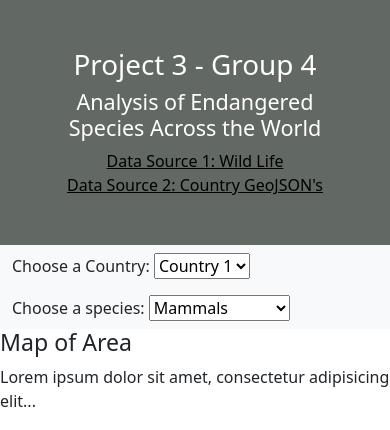
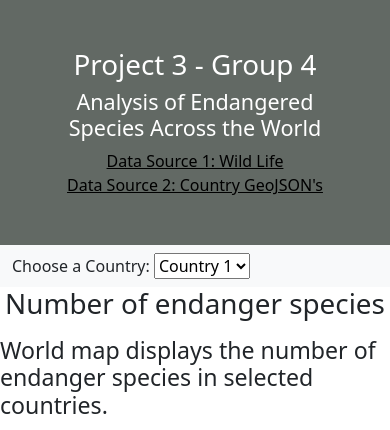
Before and after one commit to AlexFeeney/WildLife-Analysis---Website-Build, a Flask app: page / in a window 390 px wide; the page is wider, and only the part inside the window is pictured. Shown: the top 430 px of that part. Run offline with Flask 3, Linux system fonts and the light colour scheme; some libraries are stand-ins or nearby versions.

Commit message:
update leaflet map component

```diff
--- a/templates/index.html
+++ b/templates/index.html
@@ -47,28 +47,38 @@
           </ul>
         </div>
        </nav>
-
-       <!-- vy input -->
+      <div class=".container-fluid">
+        <div class="row">
+          <div class="col-sm-8">
+            <h1>Number of endanger species</h1>
+            <p><h3>World map displays the number of endanger species in selected countries.</h3></p>
+            <p>Click on the country to display the details.</p>
+            <!-- vy input -->
+       <!-- Dropdown menu for endanger level -->
+       <nav class="navbar navbar-expand-sm bg-light .justify-content-center">
+        <div class="container-fluid">
+          <ul class="navbar-nav \">
+            <li class="nav-item">
+                <label>Choose a dataset: </label>
+                <select id="dataset" onchange="optionChanged(this.value)"></select>
+            </li>
+          </ul>
+        </div>
+       </nav>
+       <!-- Dropdown menu for endanger level -->
+            <!-- vy input -->
        <!-- Dropdown menu for species -->
        <nav class="navbar navbar-expand-sm bg-light .justify-content-center">
         <div class="container-fluid">
-          <!-- Links -->
           <ul class="navbar-nav \">
             <li class="nav-item">
-                <label>Choose a species: </label>
+                <label>Choose a species group: </label>
                 <select id="Species" onchange="optionChanged(this.value)"></select>
             </li>
           </ul>
         </div>
        </nav>
        <!-- Dropdown menu for species -->
-
-      <div class=".container-fluid">
-        <div class="row">
-          <div class="col-sm-8">
-            <h3>Map of Area</h3>
-            <p>Lorem ipsum dolor sit amet, consectetur adipisicing elit...</p>
-            <p>Ut enim ad minim veniam, quis nostrud exercitation ullamco laboris...</p>
             <div id="map"></div>
           </div>
           <div class="col-sm-4">
@@ -87,8 +97,6 @@
       </div>
     <!--Run script from project file-->
     <script src="{{ url_for('static', filename='js/app.js') }}"></script>
-    <!-- <script src="{{ url_for('static', filename='js/app1.js') }}"></script>   -->
-    <!-- <script src="{{ url_for('static', filename='js/app1_v1.js') }}"></script>  -->
-    <script src="{{ url_for('static', filename='js/app1_v2.js') }}"></script>
+    <script src="{{ url_for('static', filename='js/app1_v7.js') }}"></script>
 </body>
 </html>
```
